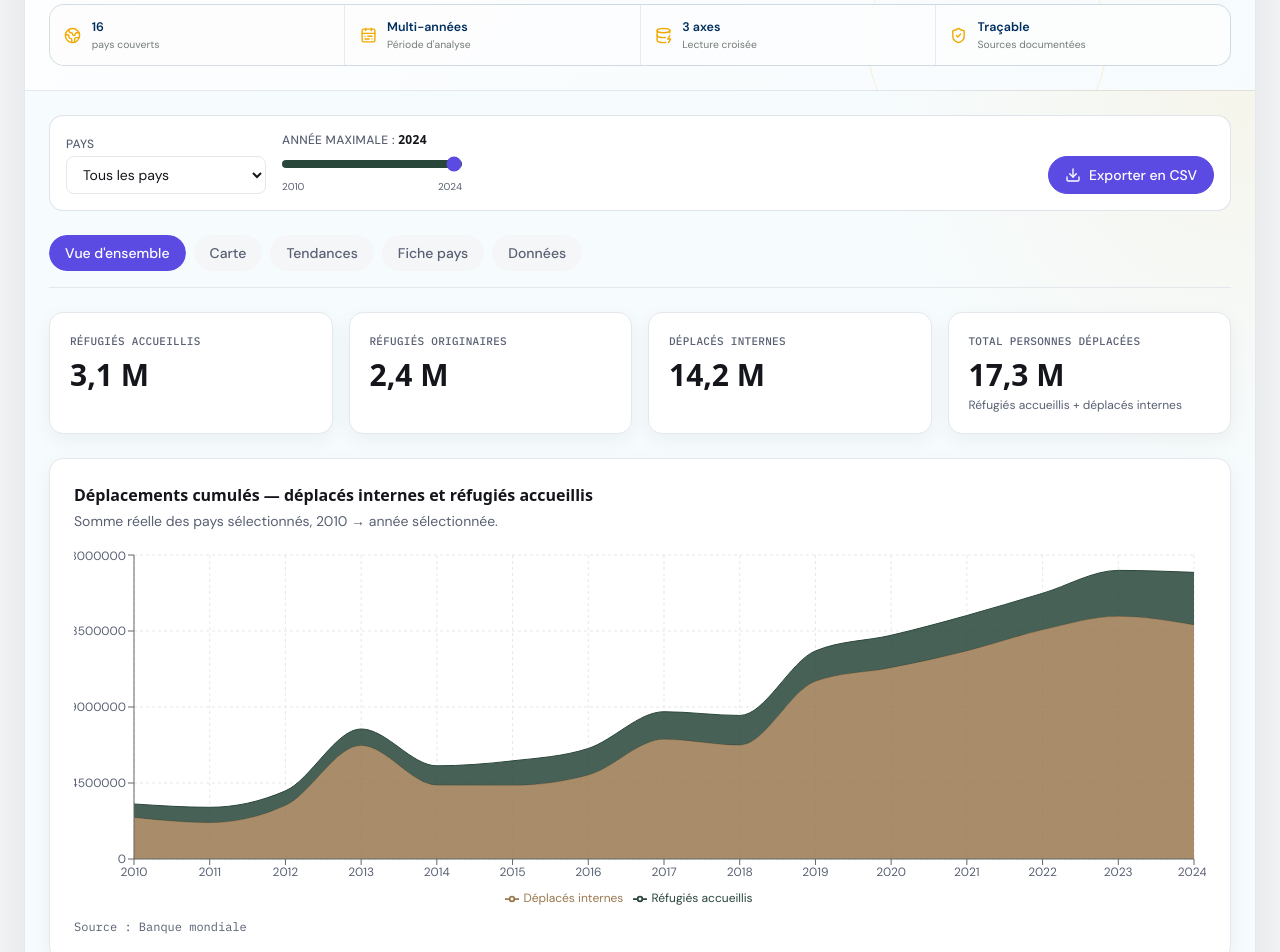
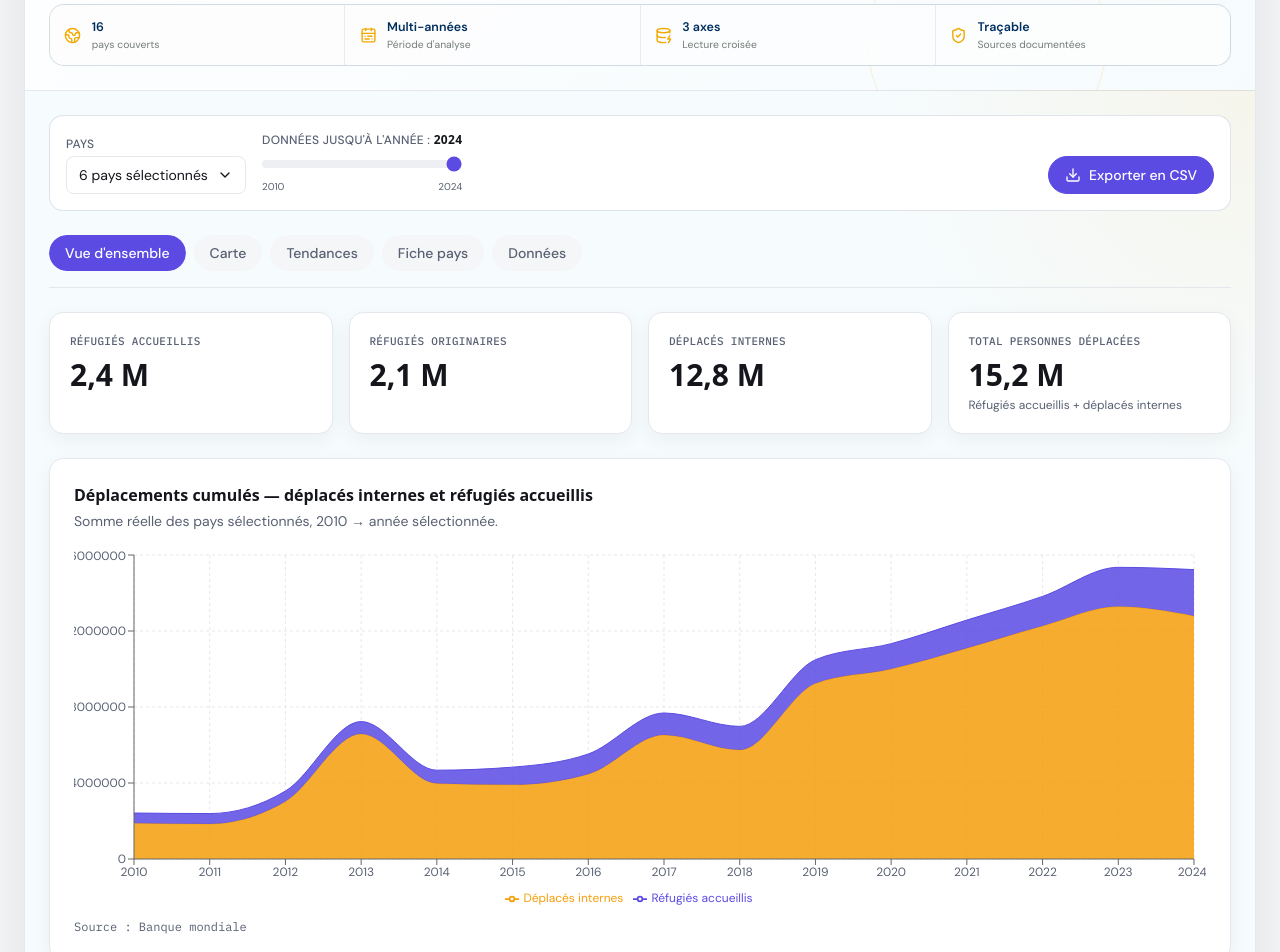
Before and after one commit to ahmedfranck/portfolio, a React (Vite) app: page /portfolio/populations-deplacees in a window 1280 px wide. Shown: the part 540-1492 px from the top of the page. Built offline with nearby package versions, Linux system fonts and the light colour scheme; a web font is replaced by a local one.

Commit message:
Revert "feat(filters): add single-country select and filled-track year slider"
This reverts commit 513df00c581d9de3926674dc75c329fcd18044b4.

```diff
--- a/src/components/filters/CountrySelect.tsx
+++ b/src/components/filters/CountrySelect.tsx
@@ -6,10 +6,9 @@ interface CountrySelectProps {
   onChange: (iso3: string) => void;
   countries?: string[];
   label?: string;
-  allOption?: boolean;
 }
 
-export default function CountrySelect({ value, onChange, countries, label = "Pays", allOption = false }: CountrySelectProps) {
+export default function CountrySelect({ value, onChange, countries, label = "Pays" }: CountrySelectProps) {
   const id = useId();
   const options = countries ? COUNTRIES.filter((c) => countries.includes(c.iso3)) : COUNTRIES;
 
@@ -24,7 +23,6 @@ export default function CountrySelect({ value, onChange, countries, label = "Pay
         onChange={(e) => onChange(e.target.value)}
         className="w-full cursor-pointer rounded-lg border border-line bg-white px-3 py-2 text-sm text-ink transition-colors duration-200 hover:border-brand focus:border-brand focus:outline-none"
       >
-        {allOption && <option value="ALL">Tous les pays</option>}
         {options.map((c) => (
           <option key={c.iso3} value={c.iso3}>
             {c.name}
--- a/src/components/filters/YearSlider.tsx
+++ b/src/components/filters/YearSlider.tsx
@@ -14,10 +14,9 @@ export default function YearSlider({
   onChange,
   min = MIN_YEAR,
   max = MAX_YEAR,
-  label = "Année maximale",
+  label = "Année",
 }: YearSliderProps) {
   const id = useId();
-  const pct = max === min ? 100 : ((year - min) / (max - min)) * 100;
 
   return (
     <div className="min-w-[180px]">
@@ -32,10 +31,7 @@ export default function YearSlider({
         step={1}
         value={year}
         onChange={(e) => onChange(Number(e.target.value))}
-        className="h-2 w-full cursor-pointer appearance-none rounded-full accent-brand"
-        style={{
-          background: `linear-gradient(to right, #29463A 0%, #29463A ${pct}%, #EBE8DF ${pct}%, #EBE8DF 100%)`,
-        }}
+        className="h-2 w-full cursor-pointer appearance-none rounded-full bg-surface-2 accent-brand"
       />
       <div className="mt-1 flex justify-between text-[10px] text-text-2">
         <span>{min}</span>
--- a/src/projects/project6/Body.tsx
+++ b/src/projects/project6/Body.tsx
@@ -2,6 +2,7 @@ import { useMemo, useState } from "react";
 import rawData from "../../data/project6.json";
 import type { DisplacementRow } from "../../data/types";
 import { COUNTRY_NAMES, MAX_YEAR } from "../../data/countries";
+import CountryMultiSelect from "../../components/filters/CountryMultiSelect";
 import YearSlider from "../../components/filters/YearSlider";
 import CountrySelect from "../../components/filters/CountrySelect";
 import KpiCard from "../../components/KpiCard";
@@ -21,8 +22,7 @@ import { formatCompact } from "../../lib/format";
 
 const ROWS = rawData.rows as DisplacementRow[];
 const INDICATORS = rawData.indicators as IndicatorSourceInfo[];
-const AVAILABLE_ISO3 = Array.from(new Set(ROWS.map((r) => r.iso3)));
-const INITIAL_COUNTRY = "BFA";
+const DEFAULT_COUNTRIES = ["BFA", "MLI", "NER", "TCD", "COD", "NGA"];
 
 function sumLatest(rows: DisplacementRow[], field: keyof DisplacementRow, countries: string[], cutoff: number) {
   const latest = latestAtOrBefore(rows, field, cutoff);
@@ -33,26 +33,19 @@ function sumLatest(rows: DisplacementRow[], field: keyof DisplacementRow, countr
 
 export default function Body() {
   const [tab, setTab] = useState("overview");
-  const [countryFilter, setCountryFilter] = useState<string>("ALL");
+  const [countries, setCountries] = useState<string[]>(DEFAULT_COUNTRIES);
   const [year, setYear] = useState<number>(MAX_YEAR);
-  const [selectedCountry, setSelectedCountry] = useState<string>(INITIAL_COUNTRY);
+  const [selectedCountry, setSelectedCountry] = useState<string>(DEFAULT_COUNTRIES[0]);
 
-  const effectiveCountries = useMemo(
-    () => (countryFilter === "ALL" ? AVAILABLE_ISO3 : [countryFilter]),
-    [countryFilter]
-  );
-  const filtered = useMemo(
-    () => (countryFilter === "ALL" ? ROWS : ROWS.filter((r) => r.iso3 === countryFilter)),
-    [countryFilter]
-  );
+  const filtered = useMemo(() => ROWS.filter((r) => countries.includes(r.iso3)), [countries]);
 
   const totals = useMemo(
     () => ({
-      refugees: sumLatest(filtered, "refugees", effectiveCountries, year),
-      refugeesOrigin: sumLatest(filtered, "refugeesOrigin", effectiveCountries, year),
-      idp: sumLatest(filtered, "idp", effectiveCountries, year),
+      refugees: sumLatest(filtered, "refugees", countries, year),
+      refugeesOrigin: sumLatest(filtered, "refugeesOrigin", countries, year),
+      idp: sumLatest(filtered, "idp", countries, year),
     }),
-    [filtered, effectiveCountries, year]
+    [filtered, countries, year]
   );
 
   const totalDisplaced = useMemo(() => {
@@ -82,7 +75,7 @@ export default function Body() {
   const rankingData = useMemo(() => {
     const latestRefugees = latestAtOrBefore(filtered, "refugees", year);
     const latestIdp = latestAtOrBefore(filtered, "idp", year);
-    return effectiveCountries
+    return countries
       .map((iso3) => {
         const r = latestRefugees[iso3]?.value;
         const i = latestIdp[iso3]?.value;
@@ -90,19 +83,19 @@ export default function Body() {
         return { name: COUNTRY_NAMES[iso3], value: (r ?? 0) + (i ?? 0) };
       })
       .filter((d): d is { name: string; value: number } => d != null);
-  }, [filtered, effectiveCountries, year]);
+  }, [filtered, countries, year]);
 
   const idpLineData = useMemo(() => {
     const years = Array.from({ length: year - 2010 + 1 }, (_, i) => 2010 + i);
     return years.map((y) => {
       const row: Record<string, number | string> = { year: y };
-      effectiveCountries.forEach((iso3) => {
+      countries.forEach((iso3) => {
         const rec = ROWS.find((r) => r.iso3 === iso3 && r.year === y);
         if (rec && rec.idp != null) row[iso3] = rec.idp;
       });
       return row;
     });
-  }, [effectiveCountries, year]);
+  }, [countries, year]);
 
   const countryProfile = useMemo(
     () => ({
@@ -125,8 +118,8 @@ export default function Body() {
 
   const filterBar = (
     <div className="flex flex-wrap items-end gap-4 rounded-card border border-line bg-white p-4 shadow-card">
-      <CountrySelect value={countryFilter} onChange={setCountryFilter} countries={AVAILABLE_ISO3} allOption label="Pays" />
-      <YearSlider year={year} onChange={setYear} label="Année maximale" />
+      <CountryMultiSelect selected={countries} onChange={setCountries} />
+      <YearSlider year={year} onChange={setYear} label="Données jusqu'à l'année" />
       <div className="ml-auto">
         <ExportButton filename="populations-deplacees" rows={tableRows} />
       </div>
@@ -149,8 +142,8 @@ export default function Body() {
             <StackedAreaChart
               data={flowData}
               series={[
-                { key: "idp", label: "Déplacés internes", color: "#9A7850" },
-                { key: "refugees", label: "Réfugiés accueillis", color: "#29463A" },
+                { key: "idp", label: "Déplacés internes", color: "#F59E0B" },
+                { key: "refugees", label: "Réfugiés accueillis", color: "#5B4BE3" },
               ]}
               valueSuffix=""
             />
@@ -191,7 +184,7 @@ export default function Body() {
       label: "Tendances",
       render: () => (
         <ChartCard title="Évolution des déplacés internes" description="Évolution réelle 2010 → année sélectionnée, pour les pays sélectionnés.">
-          <MultiLineChart data={idpLineData} seriesCodes={effectiveCountries} valueSuffix=" pers." />
+          <MultiLineChart data={idpLineData} seriesCodes={countries} valueSuffix=" pers." />
         </ChartCard>
       ),
     },
```
